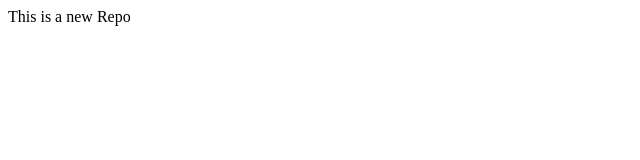
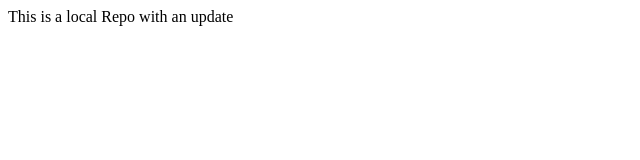
Before and after one commit to Yogesh-Git-hub/LocalRepo, a plain HTML site: page index.html in a window 1280 px wide. Shown: the whole page, without its empty margins (0-640 px from the left). Drawn offline with Linux system fonts and the light colour scheme.

Commit message:
update index file

```diff
--- a/index.html
+++ b/index.html
@@ -1 +1 @@
-<p>This is a new Repo</p>
+<p>This is a local Repo with an update</p>
```
